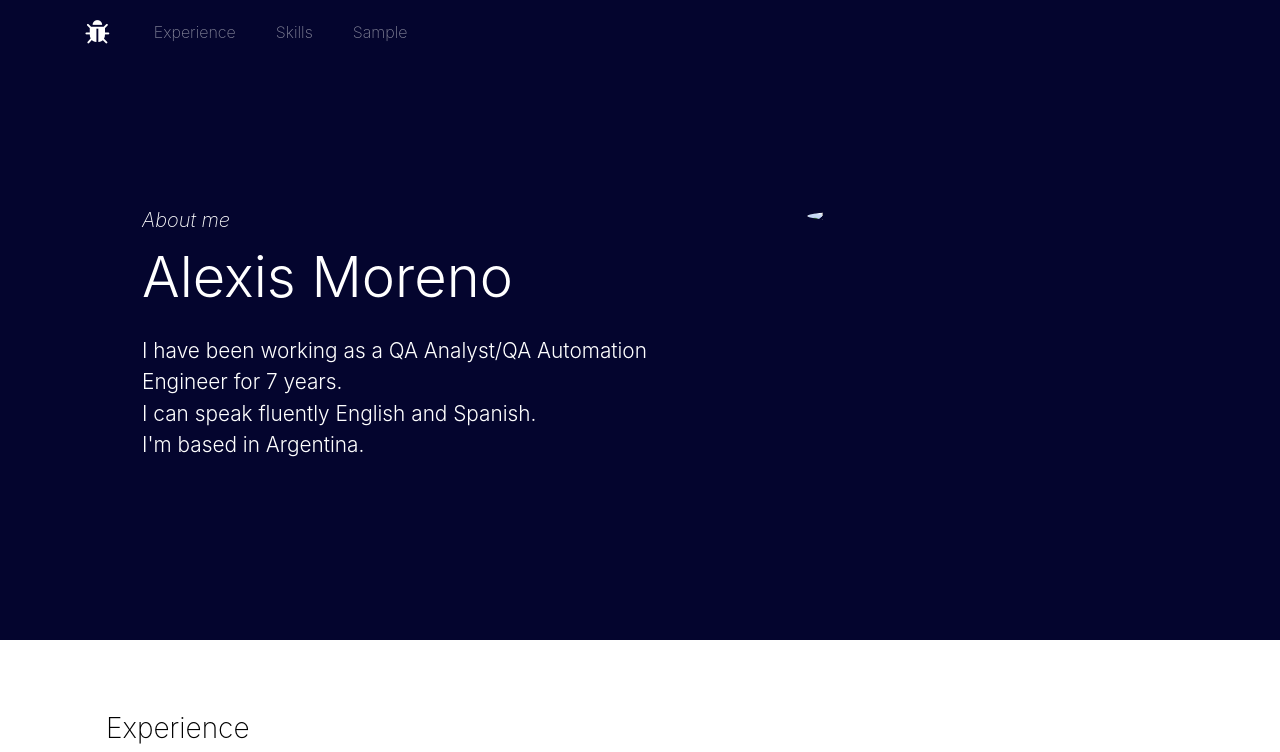
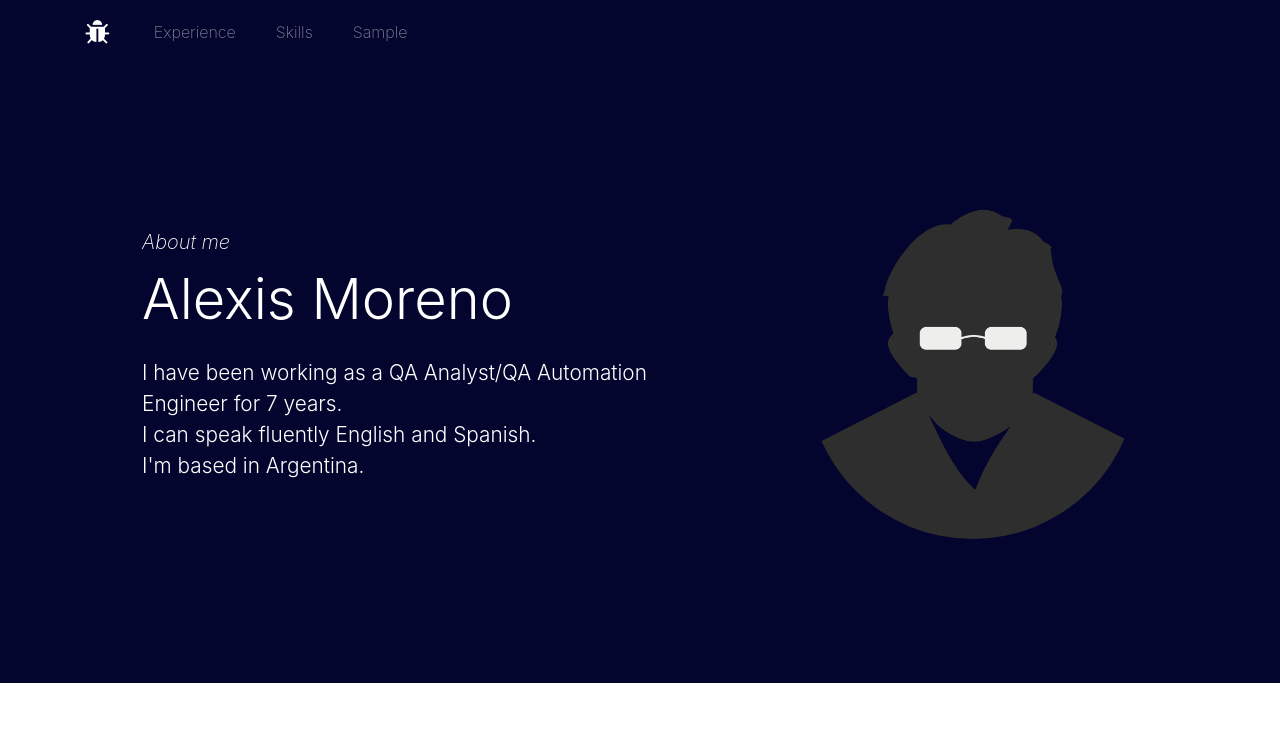
Before and after one commit to alexis-moreno/alexis-moreno.github.io, a plain HTML site: page index.html in a window 1280 px wide. Shown: the top 752 px of the page. Drawn offline with nearby package versions, Linux system fonts and the light colour scheme.

Commit message:
fixing error

```diff
--- a/index.html
+++ b/index.html
@@ -47,7 +47,7 @@
           <h1 class="display-4 mb-3">Alexis Moreno</h1>
           <p class="mb-4 lead">I have been working as a QA Analyst/QA Automation Engineer for <span id="years"> </span> years.&nbsp;<br>I can speak fluently English and Spanish. <br>I'm based in Argentina.&nbsp;<br></p>
         </div>
-        <div class="p-5 col-md-5"><img class="img-fluid d-block rounded-circle" src="prfile-photo.png"></div>
+        <div class="p-5 col-md-5"><img class="img-fluid d-block rounded-circle" src="profile-photo.png"></div>
       </div>
     </div>
   </div>
```
